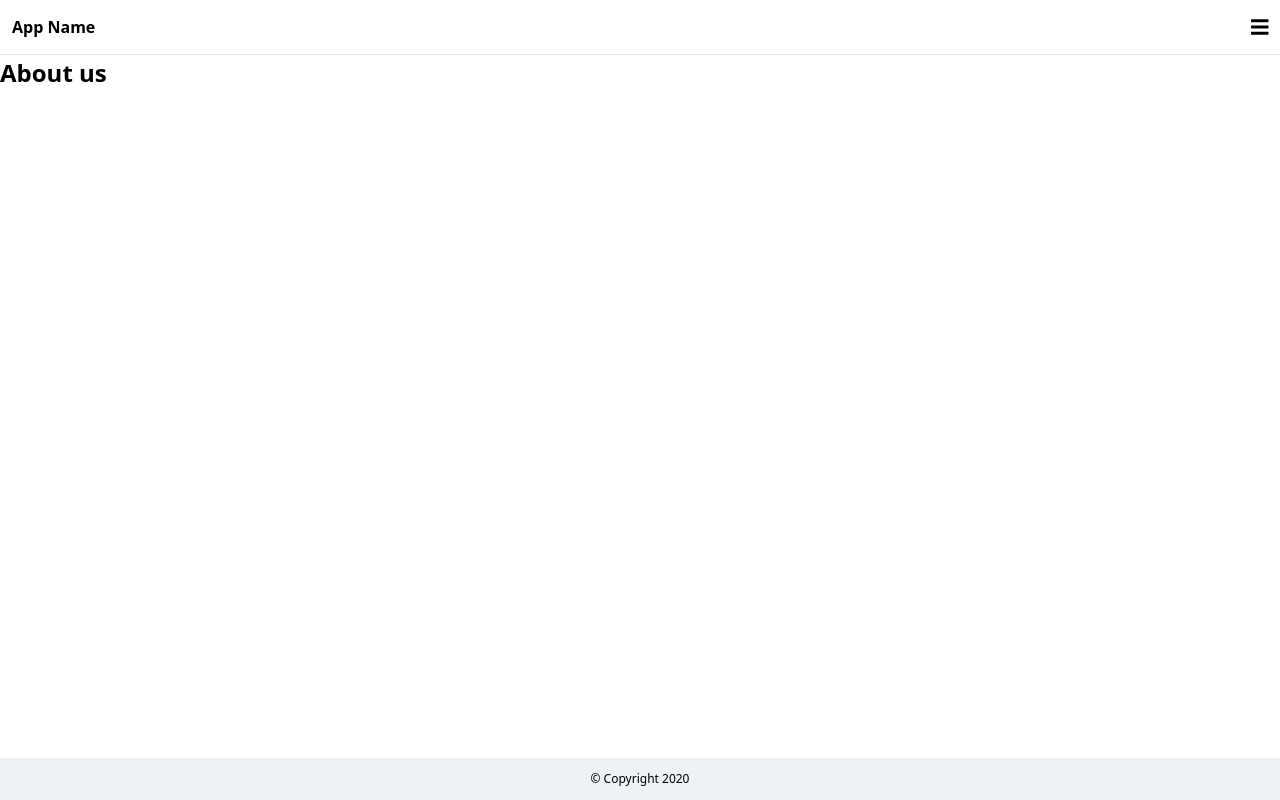
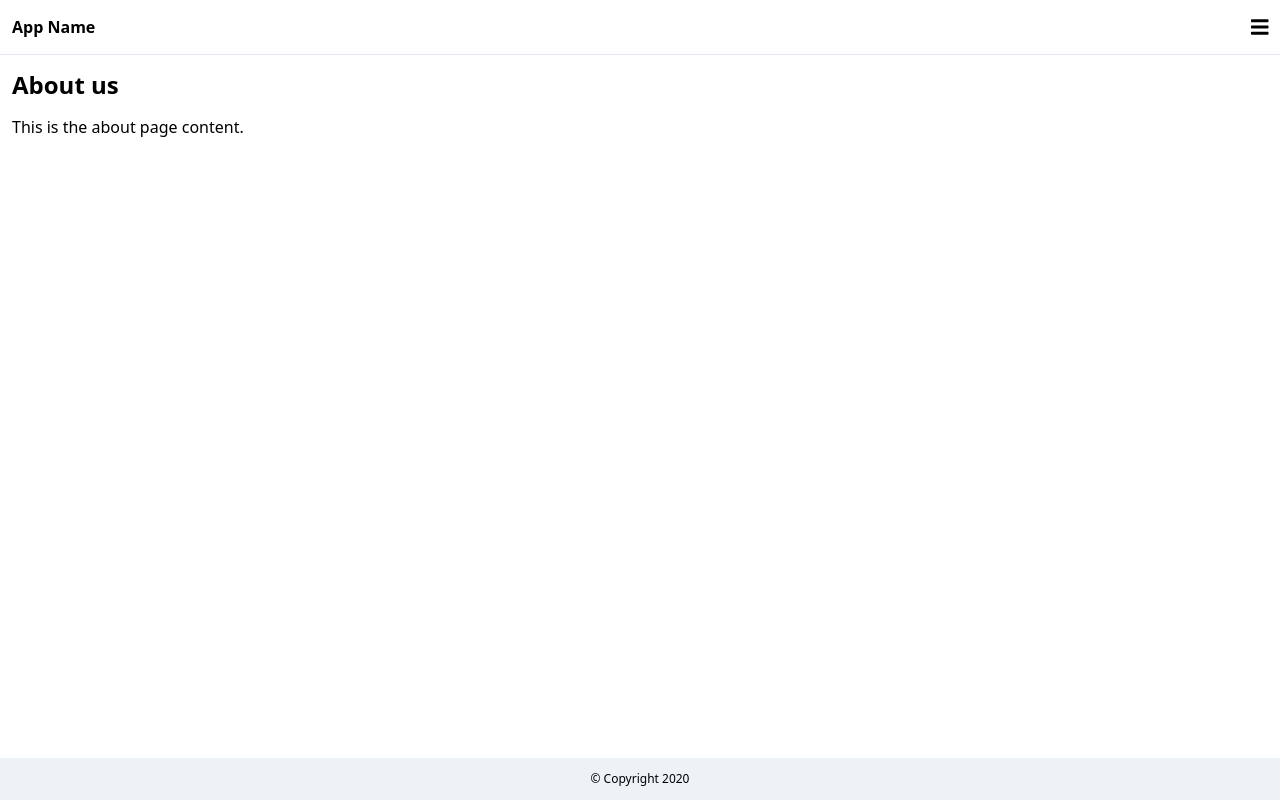
Before and after one commit to srijan-shrestha/learning-react, a React (Create React App) app: page /about in a window 1280 px wide. Built offline with nearby package versions, Linux system fonts and the light colour scheme.

Commit message:
Move about page content to about view Move home page content to home view Change in padding and margin in both pages

```diff
--- a/src/App.js
+++ b/src/App.js
@@ -4,10 +4,12 @@
   Switch,
   Route
 } from "react-router-dom"
-import  HelloWorld from './Components/HelloWorld';
 import  Footer from './Components/Footer';
-import  CounterExample from './Components/CounterExample';
 import  Header from './Components/Header';
+import  Home from './Views/Home';
+import  About from './Views/About';
+
+
 
 function App() {
   return (
@@ -15,15 +17,17 @@
     <Router>
 
     <Header />
+    <div className="p-3">
 
     <Switch>
       <Route exact path="/">
-        <h1 className="font-bold text-2xl">This is the home page</h1>
+        <Home />
       </Route>
       <Route path="/about">
-      <h1 className="font-bold text-2xl">About us</h1>
+      <About />
       </Route>
     </Switch>
+    </div>
 
     <Footer />
 
--- a/src/Views/About.js
+++ b/src/Views/About.js
@@ -3,7 +3,10 @@
 function About() {
     return (
         <div>
-
+            <h1 className="font-bold text-2xl mb-3" >About us</h1>
+            <p>
+                This is the about page content.
+            </p>
         </div>
     )
 }
--- a/src/Views/Home.js
+++ b/src/Views/Home.js
@@ -1,9 +1,11 @@
 import React from 'react'
+import  HelloWorld from '../Components/HelloWorld';
 
 function Home() {
     return (
         <div>
-
+            <h1 className="font-bold text-2xl mb-3">This is the home page</h1>
+            <HelloWorld name="Srijan"/>
         </div>
     )
 }
```
